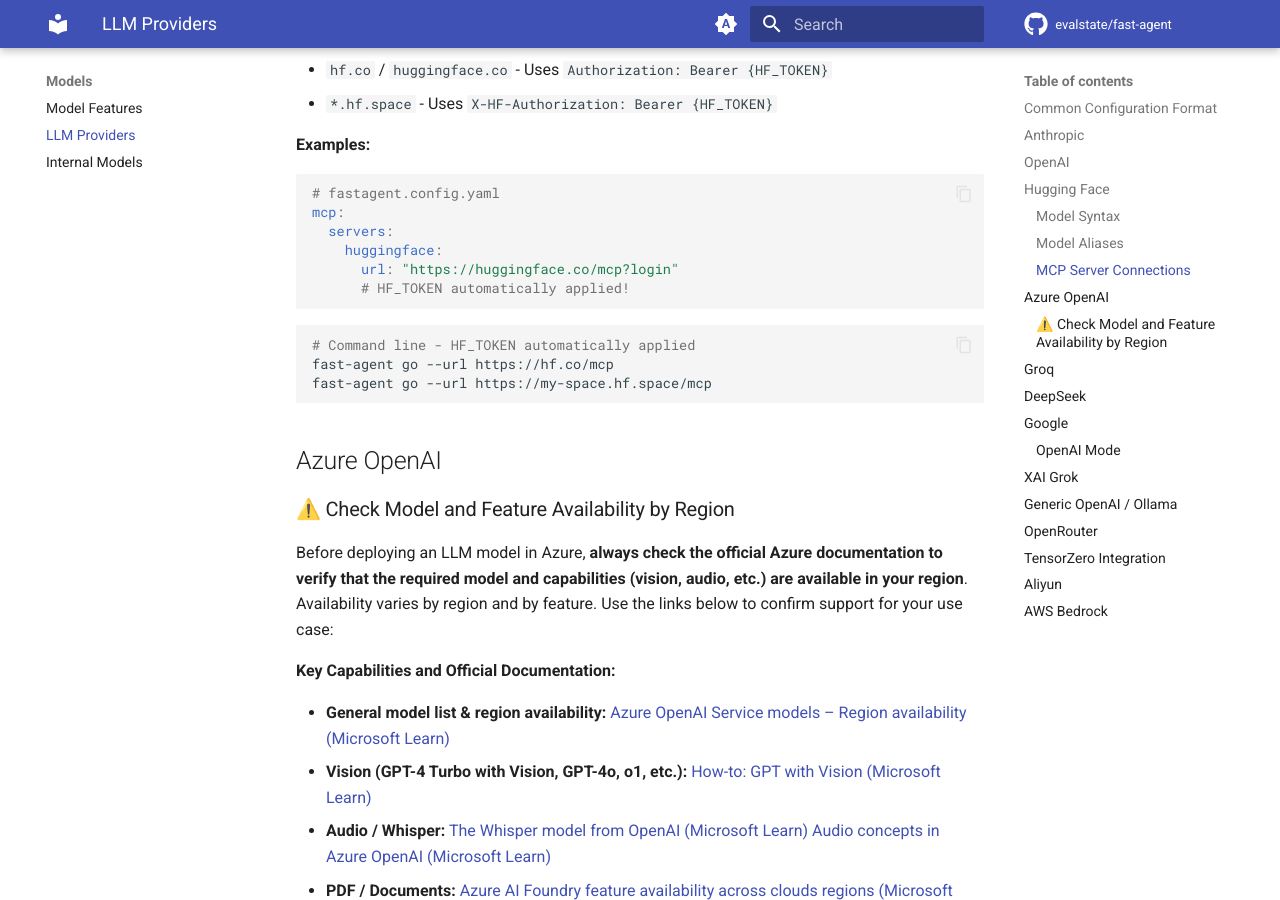
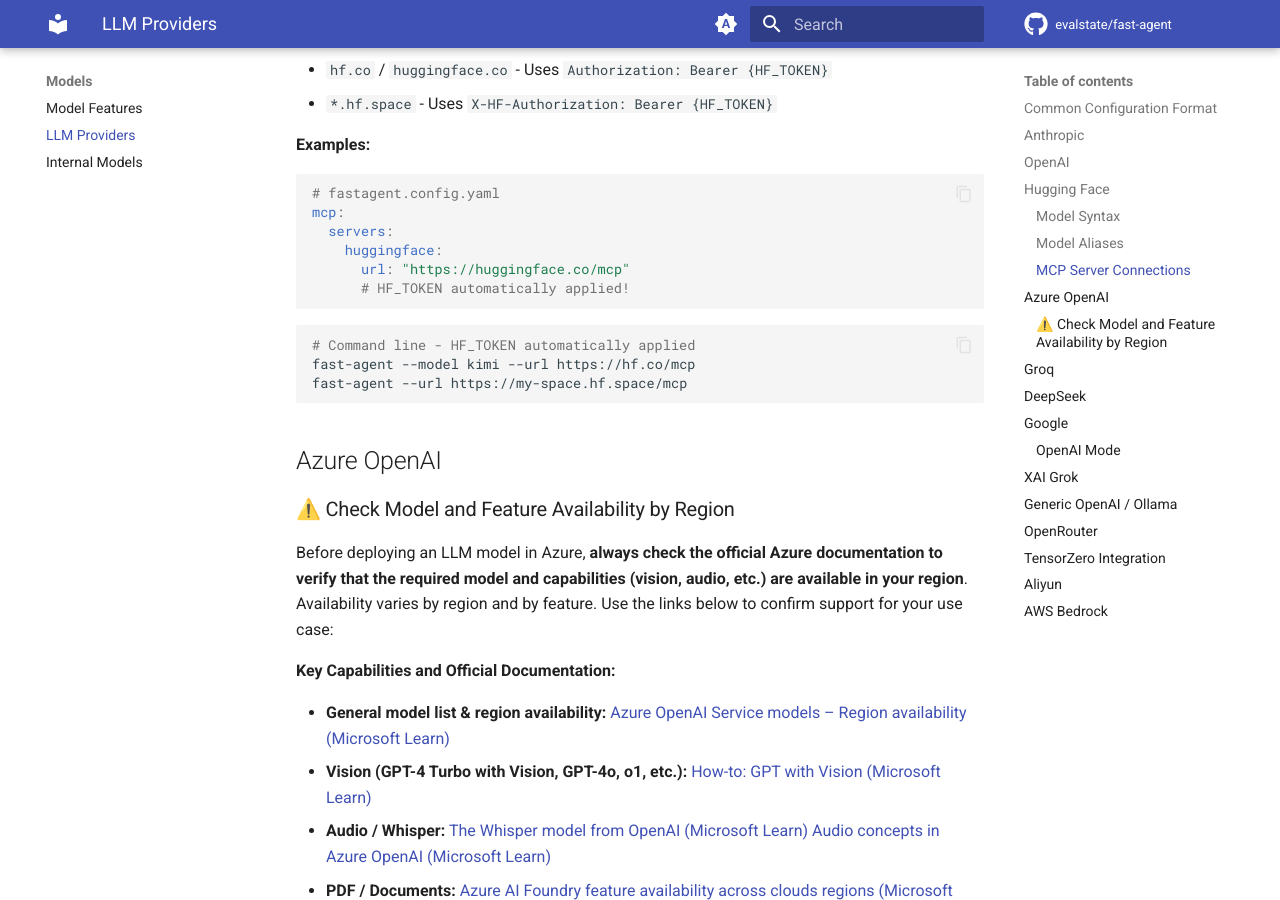
Before and after one commit to evalstate/fast-agent-docs, an MkDocs documentation site: the page built from docs/models/llm_providers.md, in a window 1280 px wide and 900 px high, scrolled down 4063 px. Built offline with MkDocs 1.6.1 and Material for MkDocs 9.7.7, drawn with Linux system fonts in a browser that asks for light colours; comment, search, counter and statistics services are not loaded.

````diff
--- a/docs/models/llm_providers.md
+++ b/docs/models/llm_providers.md
@@ -89,7 +89,7 @@ openai:
 Use models via [Hugging Face Inference Providers](https://huggingface.co/docs/inference-providers/en/index).
 
 ```yaml
-huggingface:
+hf:
   api_key: "${HF_TOKEN}"
   base_url: "https://router.huggingface.co/v1" # Default
   default_provider: # Optional: groq, fireworks-ai, cerebras, etc.
@@ -154,14 +154,14 @@ fast-agent --model kimi:together # provider can be specified with alias
 mcp:
   servers:
     huggingface:
-      url: "https://huggingface.co/mcp?login"
+      url: "https://huggingface.co/mcp"
       # HF_TOKEN automatically applied!
 ```
 
 ```bash
 # Command line - HF_TOKEN automatically applied
-fast-agent go --url https://hf.co/mcp
-fast-agent go --url https://my-space.hf.space/mcp
+fast-agent --model kimi --url https://hf.co/mcp
+fast-agent --url https://my-space.hf.space/mcp
 ```
 
 ## Azure OpenAI
````
